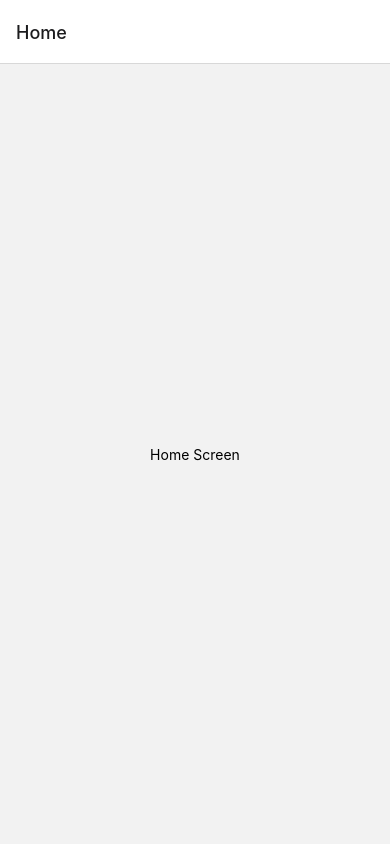
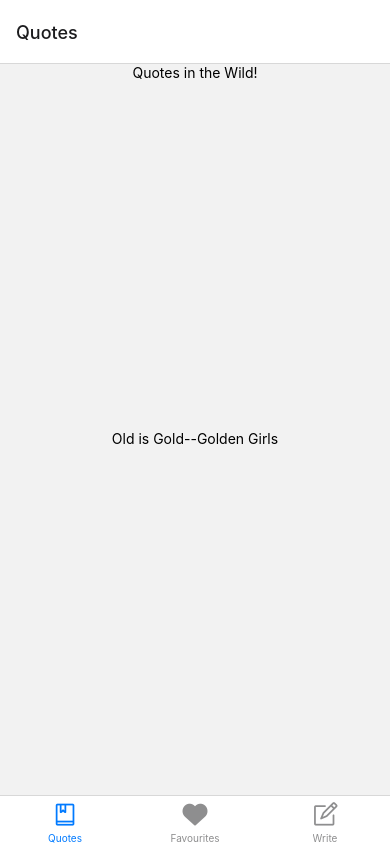
Before and after one commit to ShouravBR/ReactQuotes, a React Native app: screen / in a window 390 px wide. Built offline with nearby package versions, Linux system fonts and the light colour scheme.

Commit message:
bottom nav added

```diff
--- a/App.js
+++ b/App.js
@@ -1,24 +1,76 @@
 import * as React from 'react';
-import { View, Text } from 'react-native';
+import { Text, View } from 'react-native';
 import { NavigationContainer } from '@react-navigation/native';
-import { createNativeStackNavigator } from '@react-navigation/native-stack';
+import { createBottomTabNavigator } from '@react-navigation/bottom-tabs';
+import { AntDesign } from '@expo/vector-icons';
 
-function HomeScreen() {
+const SingleQuote = (props) => {
+  return(
+    <View style={{ flex: 1, justifyContent: 'center', alignItems: 'center' }}>
+      <Text>{props.text}--{props.author}</Text>
+    </View>
+  )
+}
+
+function Quotes() {
   return (
-    <View style={{ flex: 1, alignItems: 'center', justifyContent: 'center' }}>
-      <Text>Home Screen</Text>
+    <View style={{ flex: 1, justifyContent: 'center', alignItems: 'center' }}>
+      <Text>Quotes in the Wild!</Text>
+      <SingleQuote text="Old is Gold" author="Golden Girls"/>
     </View>
   );
 }
 
-const Stack = createNativeStackNavigator();
+function Favourites() {
+  return (
+    <View style={{ flex: 1, justifyContent: 'center', alignItems: 'center' }}>
+      <Text>Your Favourites!</Text>
+    </View>
+  );
+}
+
+function Write() {
+  return (
+    <View style={{ flex: 1, justifyContent: 'center', alignItems: 'center' }}>
+      <Text>Write your own quote!</Text>
+    </View>
+  );
+}
+
+const Tab = createBottomTabNavigator();
+
+function MyTabs() {
+  return (
+    <Tab.Navigator>
+      <Tab.Screen name="Quotes" component={Quotes}
+        options={{
+          tabBarLabel: 'Quotes',
+          tabBarIcon: ({ color, size }) => (
+            <AntDesign name="book" color={color} size={size} />
+          ),
+        }} />
+      <Tab.Screen name="Favourites" component={Favourites}
+        options={{
+          tabBarLabel: 'Favourites',
+          tabBarIcon: ({ color, size }) => (
+            <AntDesign name="heart" color={color} size={size} />
+          ),
+        }} />
+      <Tab.Screen name="Write" component={Write}
+        options={{
+          tabBarLabel: 'Write',
+          tabBarIcon: ({ color, size }) => (
+            <AntDesign name="form" color={color} size={size} />
+          ),
+        }} />
+    </Tab.Navigator>
+  );
+}
 
 function App() {
   return (
     <NavigationContainer>
-      <Stack.Navigator>
-        <Stack.Screen name="Home" component={HomeScreen} />
-      </Stack.Navigator>
+      <MyTabs />
     </NavigationContainer>
   );
 }
--- a/package.json
+++ b/package.json
@@ -9,6 +9,7 @@
     "web": "expo start --web"
   },
   "dependencies": {
+    "@react-navigation/bottom-tabs": "^6.2.0",
     "@react-navigation/native-stack": "^6.4.1",
     "expo": "~44.0.2",
     "expo-splash-screen": "~0.14.1",
@@ -16,6 +17,7 @@
     "react": "17.0.1",
     "react-dom": "17.0.1",
     "react-native": "0.64.3",
+    "react-native-elements": "^3.4.2",
     "react-native-safe-area-context": "3.3.2",
     "react-native-screens": "~3.10.1",
     "react-native-web": "0.17.1"
```
Also changed, not shown: 1 other file (tests, documents, lock files or other folders).
